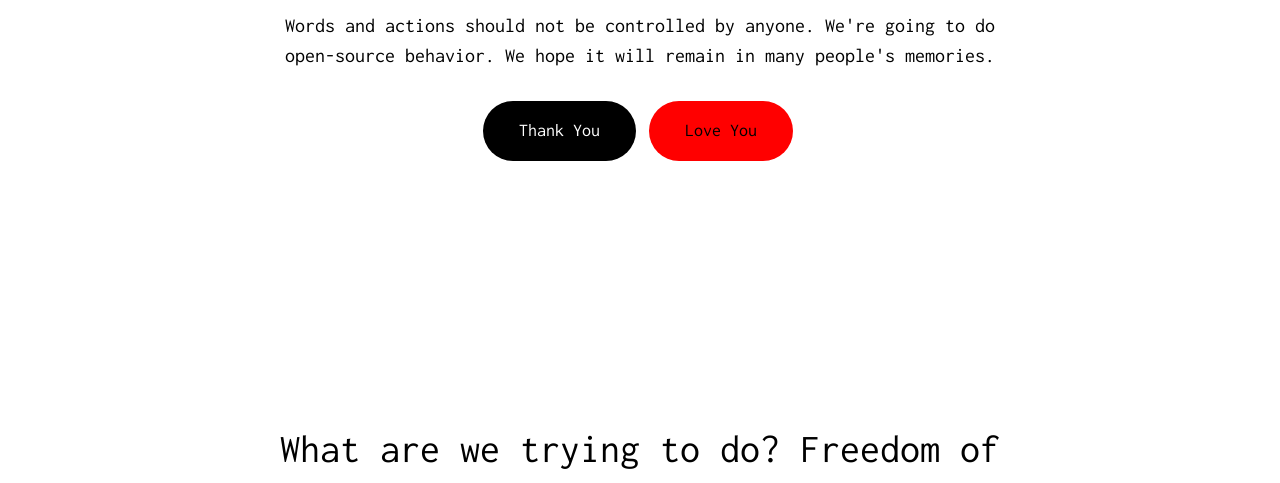
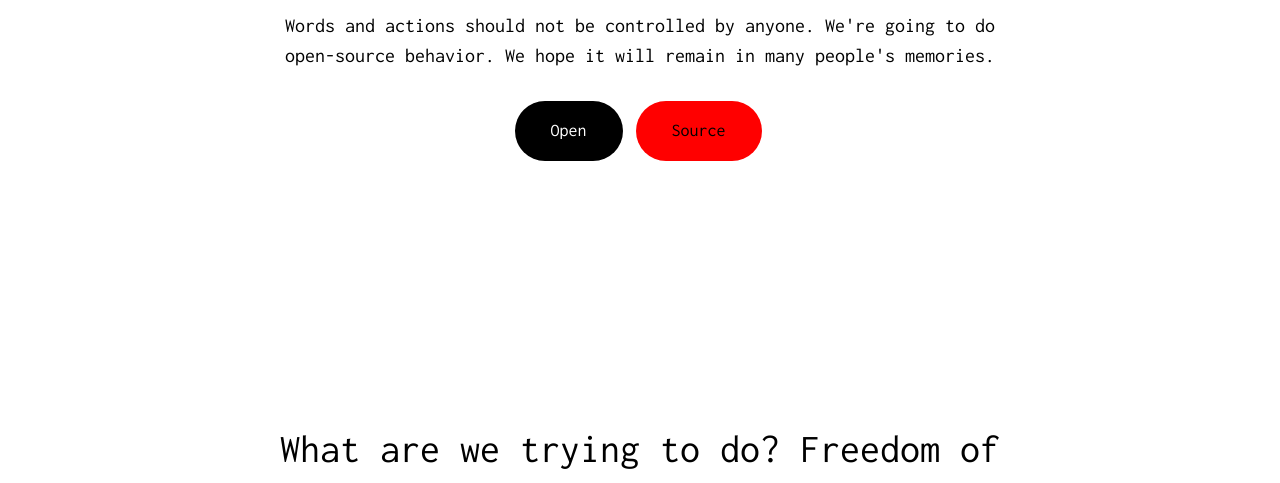
Before and after one commit to SeoulBlockchain/SeoulBlockchain.github.io, a plain HTML site: page index.html in a window 1280 px wide. Shown: the part 617-1100 px from the top of the page. Drawn offline with Linux system fonts and the light colour scheme; files whose address does not match are found by name.

Commit message:
Update index.html

```diff
--- a/index.html
+++ b/index.html
@@ -119,7 +119,7 @@
 							<h2>Words and actions should not be controlled by anyone. We're going to do open-source behavior.</a> We hope it will remain in many people's memories.</h2>
 
 
-							<p><a class="btn btn-primary btn-lg btn-demo" href="" target="new"></i>Thank You </a> <a href="" target="new" class="btn btn-primary btn-lg btn-learn">Love You</a></p>
+							<p><a class="btn btn-primary btn-lg btn-demo" href="" target="new"></i>Open</a> <a href="" target="new" class="btn btn-primary btn-lg btn-learn">Source</a></p>
 						</div>
 					</div>
 				</div>
```
